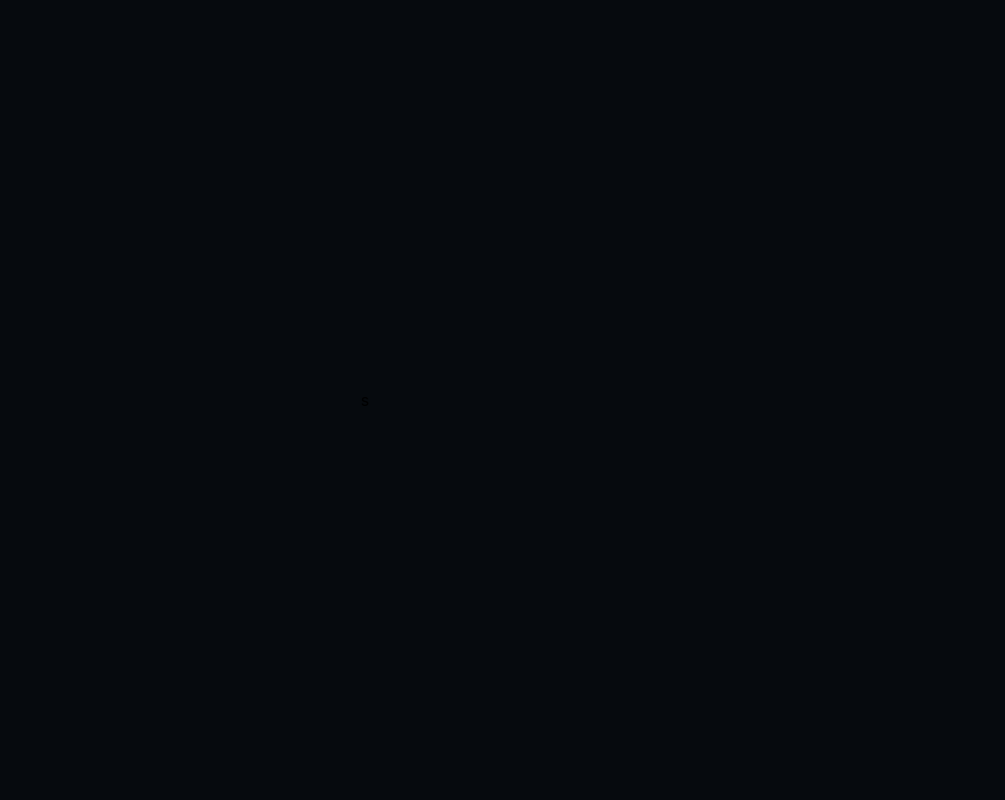
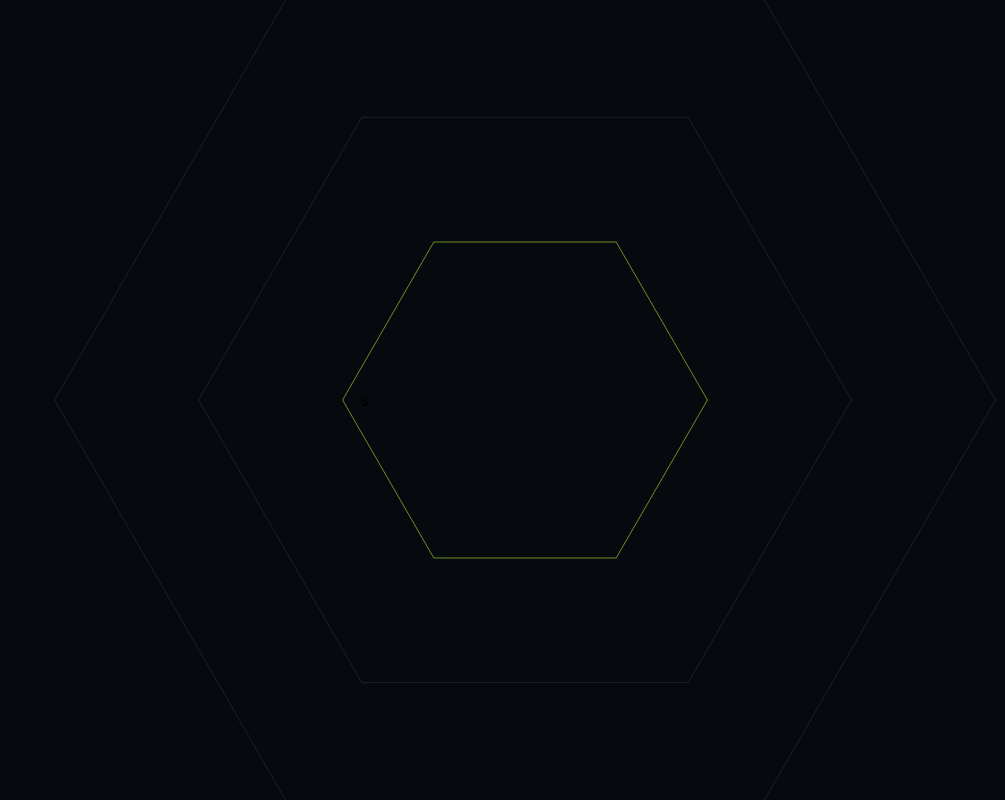
Before and after one commit to repro123/gamer-form, a React (Vite) app: page / in a window 1280 px wide. Shown: the whole page, without its empty margins (275-1280 px from the left). Built offline with nearby package versions, Linux system fonts and the light colour scheme.

Commit message:
feat: update body background styles and add shadow utility for navy color

```diff
--- a/src/index.css
+++ b/src/index.css
@@ -1,4 +1,16 @@
 @import "tailwindcss";
+
+body {
+  background-image: url("./assets/images/pattern-backdrop.svg");
+  background-position: right center;
+  background-repeat: no-repeat;
+}
+
+@media (max-width: 767px) {
+  body {
+    background-image: none;
+  }
+}
 
 @theme {
   --font-orbitron: "Orbitron", sans-serif;
@@ -18,6 +30,8 @@
   --color-lime-700: #80a621;
   --color-red-400: #ff837a;
   --color-amber-400: #ffc44d;
+
+  --color-navy-950: #020508;
 
   /* transparent */
   --color-lime-alpha-60: #bff53899;
@@ -88,3 +102,7 @@
 @utility preset-7 {
   font: 400 0.75rem/133.33% var(--font-jetbrains);
 }
+
+@utility shadow-navy {
+  box-shadow: 0px 24px 64px -16px var(--color-navy-alpha-80);
+}
```
